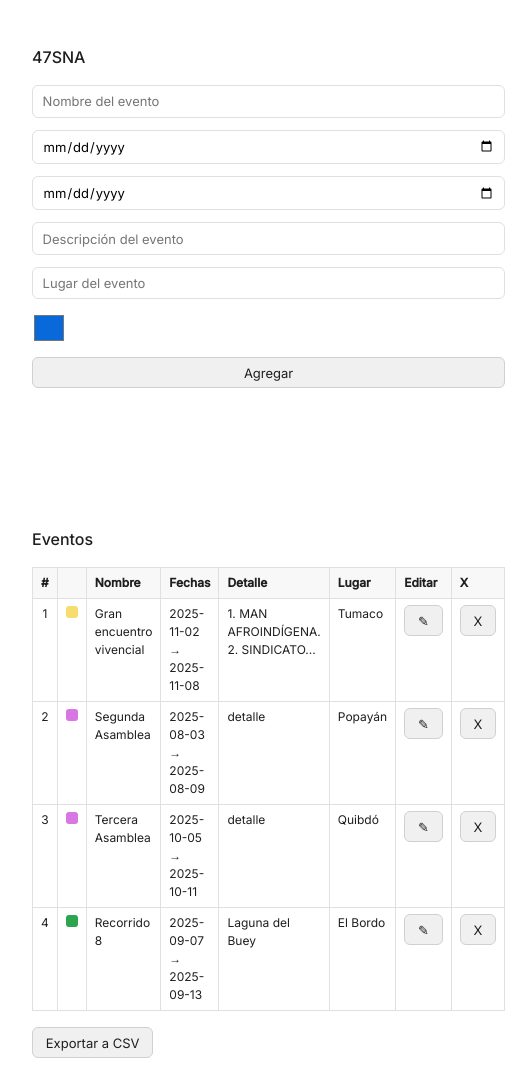
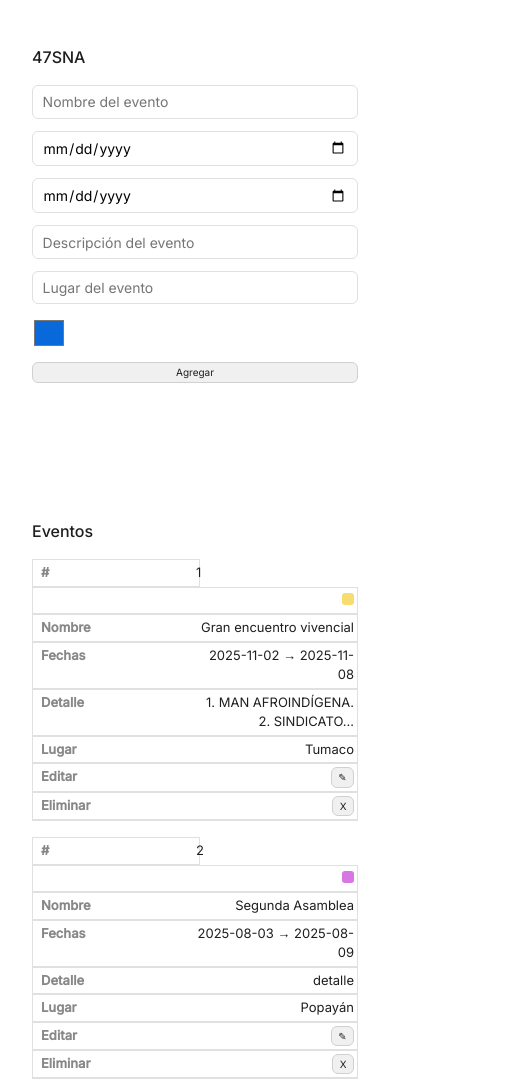
Before and after one commit to pensarbonito/47sna, a plain HTML site: page index.html in a window 390 px wide. Shown: the top 1082 px of the page, 505 px wide, since content can reach past the window. Drawn offline with Linux system fonts and the light colour scheme.

Commit message:
Update index.html

```diff
--- a/index.html
+++ b/index.html
@@ -42,6 +42,10 @@
       margin-bottom: 2rem;
     }
 
+.form-column {
+  max-width: 500px;
+}
+
     .form-column,
     .event-column {
       flex: 1 1 450px;
@@ -82,8 +86,8 @@
       color: #1f1f1f;
       border: 1px solid #d0d0d0;
       border-radius: var(--radius);
-      padding: 0.4rem 0.8rem;
-      font-size: 13px;
+      padding: 0.2rem 0.4rem;
+      font-size: 10px;
       font-family: inherit;
       cursor: pointer;
       transition: background-color 0.2s ease;
@@ -184,7 +188,7 @@
     .event-table {
       width: 100%;
       border-collapse: collapse;
-      font-size: 12px;
+      font-size: 11px;
     }
 
     .event-table thead {
@@ -194,7 +198,7 @@
     .event-table th,
     .event-table td {
       border: 1px solid var(--border);
-      padding: 6px 8px;
+      padding: 3px;
       text-align: left;
       vertical-align: top;
     }
@@ -225,6 +229,62 @@
     .day-number.today {
   color: red;
 }
+
+@media (max-width: 768px) {
+  .top-section {
+    flex-direction: column;
+    gap: 1.5rem;
+  }
+
+  .form-column,
+  .event-column {
+    min-width: 100%;
+  }
+
+  .form-section input {
+    font-size: 14px;
+  }
+
+  .event-table {
+    font-size: 13px;
+    overflow-x: auto;
+    display: block;
+    width: 100%;
+  }
+
+  .event-table thead,
+  .event-table tbody,
+  .event-table th,
+  .event-table td,
+  .event-table tr {
+    display: block;
+  }
+
+  .event-table thead {
+    display: none;
+  }
+
+  .event-table tr {
+    margin-bottom: 1rem;
+    border-bottom: 1px solid var(--border);
+  }
+
+  .event-table td {
+    text-align: right;
+    padding-left: 50%;
+    position: relative;
+  }
+
+  .event-table td::before {
+    content: attr(data-label);
+    position: absolute;
+    left: 8px;
+    width: 45%;
+    text-align: left;
+    font-weight: bold;
+    color: var(--muted);
+  }
+}
   </style>
 </head>
 <body>
@@ -249,13 +309,12 @@
           <thead>
             <tr>
             <th>#</th>
-              <th></th>
-              <th>Nombre</th>
+              <th colspan="2">Evento</th>
               <th>Fechas</th>
               <th>Detalle</th>
               <th>Lugar</th>
-              <th>Editar</th>
-              <th>X</th>
+              <th>Ed</th>
+              <th>El</th>
             </tr>
           </thead>
           <tbody id="event-list"></tbody>
@@ -341,16 +400,16 @@
       events.forEach((e, i) => {
         const tr = document.createElement("tr");
 
-        tr.innerHTML = `
-        <td>${i + 1}</td>
-        <td><span class="color-swatch" style="background-color:${e.color}"></span></td>
-          <td>${e.name}</td>
-          <td>${e.start} → ${e.end}</td>
-          <td>${e.desc}</td>
-          <td>${e.place}</td>
-          <td><button onclick="editEvent(${i})">✎</button></td>
-          <td><button onclick="deleteEvent(${i})">X</button></td>
-        `;
+       tr.innerHTML = `
+  <td data-label="#">${i + 1}</td>
+  <td data-label=""><span class="color-swatch" style="background-color:${e.color}"></span></td>
+  <td data-label="Nombre">${e.name}</td>
+  <td data-label="Fechas">${e.start} → ${e.end}</td>
+  <td data-label="Detalle">${e.desc}</td>
+  <td data-label="Lugar">${e.place}</td>
+  <td data-label="Editar"><button onclick="editEvent(${i})">✎</button></td>
+  <td data-label="Eliminar"><button onclick="deleteEvent(${i})">X</button></td>
+`;
 
         tbody.appendChild(tr);
       });
```
